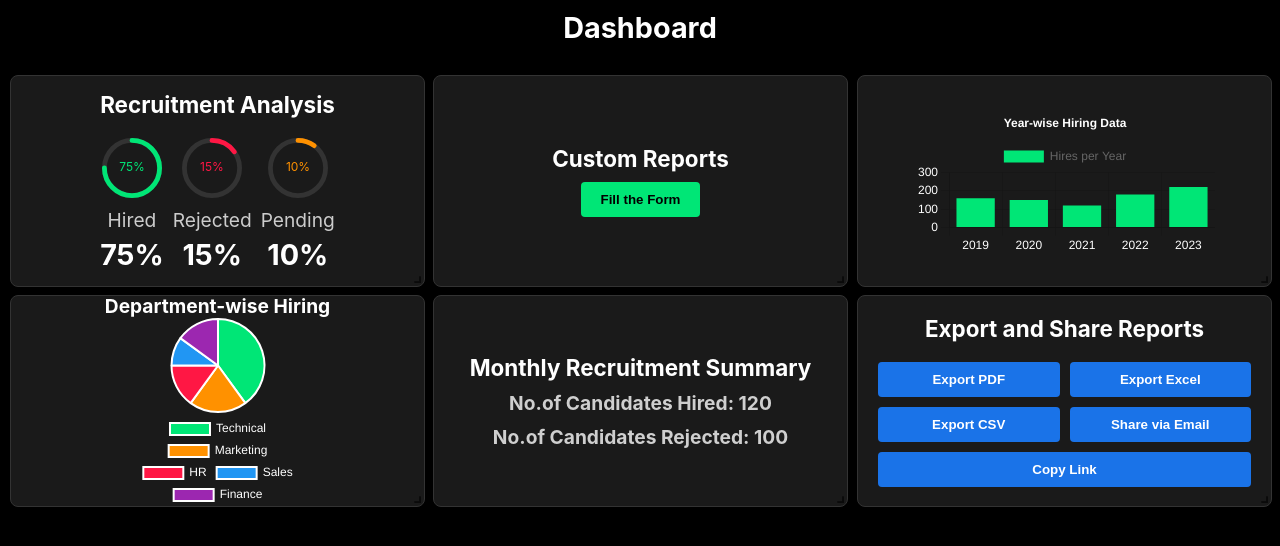
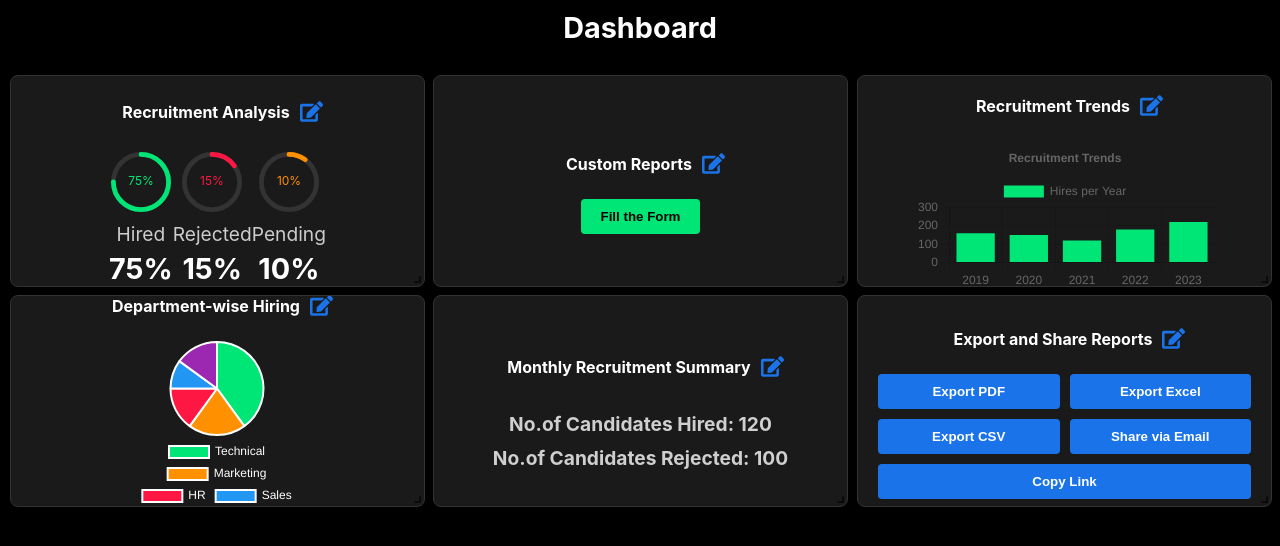
Before and after one commit to thenethi/agh-dashboard-frontend, a React (Create React App) app: page / in a window 1280 px wide. Shown: the top 546 px of the page. Built offline with nearby package versions, Linux system fonts and the light colour scheme.

Commit message:
added edit functionality

```diff
--- a/package.json
+++ b/package.json
@@ -22,6 +22,7 @@
     "react-dom": "^18.3.1",
     "react-grid-layout": "^1.4.4",
     "react-hook-form": "^7.52.2",
+    "react-icons": "^5.3.0",
     "react-pdf": "^9.1.0",
     "react-resizable": "^3.0.5",
     "react-router-dom": "^6.26.1",
--- a/src/components/Dashboard/Dashboard.jsx
+++ b/src/components/Dashboard/Dashboard.jsx
@@ -17,20 +17,66 @@ import {
   ChartContainer,
   ExportButtonContainer,
   ExportButton,
-  Notification
+  Notification,
+  EditableHeadingContainer,
+  HeadingInput,
+  SaveButton,
+  EditIcon
 } from './StyledComponents';
 import { CircularProgressbar, buildStyles } from 'react-circular-progressbar';
 import 'react-circular-progressbar/dist/styles.css';
 import { Bar, Pie } from 'react-chartjs-2';
 import { Chart as ChartJS, CategoryScale, LinearScale, BarElement, Title, Tooltip, Legend, ArcElement } from 'chart.js';
-import { data, options, pieData, pieOptions, layout, cols, breakpoints, exportPDF, exportExcel, exportCSV, shareViaEmail } from "../data/functionsData";
+import { data, pieData, pieOptions, layout, cols, breakpoints, exportPDF, exportExcel, exportCSV, shareViaEmail } from "../data/functionsData";
 
 ChartJS.register(CategoryScale, LinearScale, BarElement, Title, Tooltip, Legend, ArcElement);
 
 const ResponsiveGridLayout = WidthProvider(Responsive);
 
+const EditableHeading = ({ heading, onSave }) => {
+  const [isEditing, setIsEditing] = useState(false);
+  const [editedHeading, setEditedHeading] = useState(heading);
+
+  const handleSave = () => {
+    onSave(editedHeading);
+    setIsEditing(false);
+  };
+
+  if (isEditing) {
+    return (
+      <EditableHeadingContainer>
+        <HeadingInput
+          type="text"
+          value={editedHeading}
+          onChange={(e) => setEditedHeading(e.target.value)}
+        />
+        <SaveButton onClick={handleSave}>Save</SaveButton>
+      </EditableHeadingContainer>
+    );
+  }
+
+  return (
+    <EditableHeadingContainer>
+      <h3 style={{fontSize:"16px",padding:"10px",marginTop:"15px",paddingRight:"0px"}}>{heading}</h3>
+      <EditIcon onClick={() => setIsEditing(true)} />
+    </EditableHeadingContainer>
+  );
+};
+
 const Dashboard = () => {
   const navigate = useNavigate();
+
+  const [headings, setHeadings] = useState(() => {
+    const savedHeadings = localStorage.getItem('dashboardHeadings');
+    return savedHeadings ? JSON.parse(savedHeadings) : {
+      a: "Recruitment Analysis",
+      b: "Custom Reports",
+      c: "Recruitment Trends",
+      d: "Department-wise Hiring",
+      e: "Monthly Recruitment Summary",
+      f: "Export and Share Reports"
+    };
+  });
 
   const [mouseDownPos, setMouseDownPos] = useState(null);
   const buttonRef = useRef(null);
@@ -46,6 +92,17 @@ const Dashboard = () => {
     setIsTouch(touchDevice);
     setIsDraggable(false);
   }, []);
+
+  useEffect(() => {
+    localStorage.setItem('dashboardHeadings', JSON.stringify(headings));
+  }, [headings]);
+
+  const handleHeadingChange = (key, newHeading) => {
+    setHeadings(prevHeadings => ({
+      ...prevHeadings,
+      [key]: newHeading
+    }));
+  };
 
   const copyLinkToClipboard = async () => {
     const link = window.location.href;
@@ -158,6 +215,19 @@ const Dashboard = () => {
     setActionToPerform(() => {});
   };
 
+  const options = {
+    responsive: true,
+    plugins: {
+      title: {
+        display: true,
+        text: headings.c
+      },
+      legend: {
+        position: 'top',
+      },
+    },
+  };
+
   return (
     <DashboardContainer>
       {showNotification && (
@@ -185,7 +255,10 @@ const Dashboard = () => {
           onTouchEnd={handleTouchEnd}
         >
           <div style={{ padding: '20px' }}>
-            <h3>Recruitment Analysis</h3>
+            <EditableHeading
+              heading={headings.a}
+              onSave={(newHeading) => handleHeadingChange('a', newHeading)}
+            />
             <RecruitmentStats>
               <StatItem>
                 <ProgressBarContainer>
@@ -243,7 +316,10 @@ const Dashboard = () => {
           onTouchEnd={handleTouchEnd}
         >
           <div style={{ padding: '20px' }}>
-            <h3 style={{ marginBottom: "10px" }}>Custom Reports</h3>
+            <EditableHeading
+              heading={headings.b}
+              onSave={(newHeading) => handleHeadingChange('b', newHeading)}
+            />
             <FormButton
               ref={buttonRef}
               onMouseDown={handleMouseDown}
@@ -266,6 +342,10 @@ const Dashboard = () => {
         >
           <ChartContainer>
             <div style={{ padding: '20px' }}>
+              <EditableHeading
+                heading={headings.c}
+                onSave={(newHeading) => handleHeadingChange('c', newHeading)}
+              />
               <Bar data={data} options={options} />
             </div>
           </ChartContainer>
@@ -278,7 +358,10 @@ const Dashboard = () => {
           onTouchEnd={handleTouchEnd}
         >
           <ChartContainer>
-            <h4>Department-wise Hiring</h4>
+            <EditableHeading
+              heading={headings.d}
+              onSave={(newHeading) => handleHeadingChange('d', newHeading)}
+            />
             <Pie data={pieData} options={pieOptions} />
           </ChartContainer>
         </WidgetContainer>
@@ -289,7 +372,10 @@ const Dashboard = () => {
           onTouchMove={handleTouchMove}
           onTouchEnd={handleTouchEnd}
         >
-          <h3>Monthly Recruitment Summary</h3>
+          <EditableHeading
+            heading={headings.e}
+            onSave={(newHeading) => handleHeadingChange('e', newHeading)}
+          />
           <h4 style={{color:"#cfcfcf",margin:"10px"}}>No.of Candidates Hired: 120</h4>
           <h4 style={{color:"#cfcfcf"}}>No.of Candidates Rejected: 100</h4>
         </WidgetContainer>
@@ -301,7 +387,10 @@ const Dashboard = () => {
           onTouchEnd={handleTouchEnd}
         >
           <div style={{ padding: '20px' }}>
-            <h3 style={{ marginBottom: "20px" }}>Export and Share Reports</h3>
+            <EditableHeading
+              heading={headings.f}
+              onSave={(newHeading) => handleHeadingChange('f', newHeading)}
+            />
             <ExportButtonContainer>
               <ExportButton
                 onMouseDown={(e) => handlesMouseDown(e, exportPDF)}
--- a/src/components/Dashboard/StyledComponents.js
+++ b/src/components/Dashboard/StyledComponents.js
@@ -1,4 +1,5 @@
 import styled from "styled-components";
+import { FaEdit } from "react-icons/fa";
 
 export const DashboardContainer = styled.div`
   background-color: #000;
@@ -85,9 +86,19 @@ export const ChartContainer = styled.div`
   align-items: center;
   justify-content: center;
   flex-direction: column;
-  overflow: hidden;
+  overflow-y: auto;
   padding: 10px;
   cursor: pointer;
+  max-height: 100%; // Adjust this value as needed
+
+  /* Hide scrollbar for Chrome, Safari and Opera */
+  &::-webkit-scrollbar {
+    display: none;
+  }
+
+  /* Hide scrollbar for IE, Edge and Firefox */
+  -ms-overflow-style: none; /* IE and Edge */
+  scrollbar-width: none; /* Firefox */
 `;
 
 export const ExportButtonContainer = styled.div`
@@ -140,3 +151,53 @@ export const Notification = styled.div`
     }
   }
 `;
+
+export const EditableHeadingContainer = styled.div`
+  display: flex;
+  align-items: center;
+  justify-content: center;
+  margin-bottom: 15px;
+`;
+
+export const HeadingInput = styled.input`
+  background-color: #2a2a2a;
+  color: #fff;
+  border: 1px solid #444;
+  border-radius: 4px;
+  padding: 5px 10px;
+  font-size: 1 em;
+  width: 80%;
+  margin-right: 10px;
+
+  &:focus {
+    outline: none;
+    border-color: #1a73e8;
+  }
+`;
+
+export const EditIcon = styled(FaEdit)`
+  color: #1a73e8;
+  cursor: pointer;
+  font-size: 1.2em;
+  transition: color 0.3s ease;
+  margin-left: 10px;
+  margin-top: 15px;
+  &:hover {
+    color: #135ab2;
+  }
+`;
+
+export const SaveButton = styled.button`
+  background-color: #1a73e8;
+  color: white;
+  border: none;
+  border-radius: 4px;
+  padding: 5px 10px;
+  cursor: pointer;
+  font-weight: bold;
+  transition: background-color 0.3s ease;
+
+  &:hover {
+    background-color: #135ab2;
+  }
+`;
```
Also changed, not shown: 1 other file (tests, documents, lock files or other folders).
